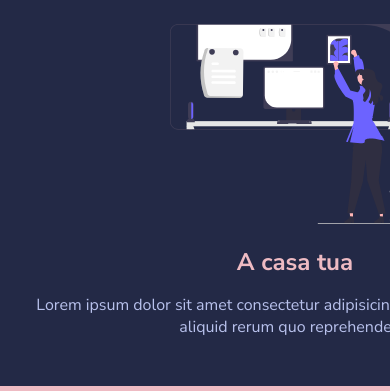
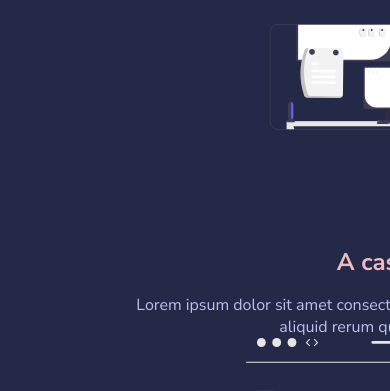
Before and after one commit to Alberto-Bruno/html-css-resp-wannabe, a plain HTML site: page index.html in a window 390 px wide. Shown: the part 209-600 px from the top of the page. Drawn offline with Linux system fonts and the light colour scheme.

Commit message:
mobile-tablet

```diff
--- a/css/mobile.css
+++ b/css/mobile.css
@@ -1,8 +1,17 @@
-/* ********* Sotto i 768px  ********** */
+/* ********* Sotto i 576px  ********** */
 
 @media screen and (max-width: 576px) {
     h2 {
-      display: flex;
-      align-items: center;
+        display: flex;
+        align-items: center;
+    }
+
+    .row {
+        flex-direction: column;
+    }
+
+    .card {
+       position: relative;
+       left: 100px;
     }
 }
--- a/css/tablet.css
+++ b/css/tablet.css
@@ -0,0 +1,18 @@
+/* ********* Sotto i 768px  ********** */
+
+@media screen and (max-width: 768px) {
+    h2 {
+        display: flex;
+        align-items: center;
+    }
+
+    .row {
+        flex-direction: column;
+    }
+
+    .card {
+        position: relative;
+        left: 100px;
+    }
+
+}
```
